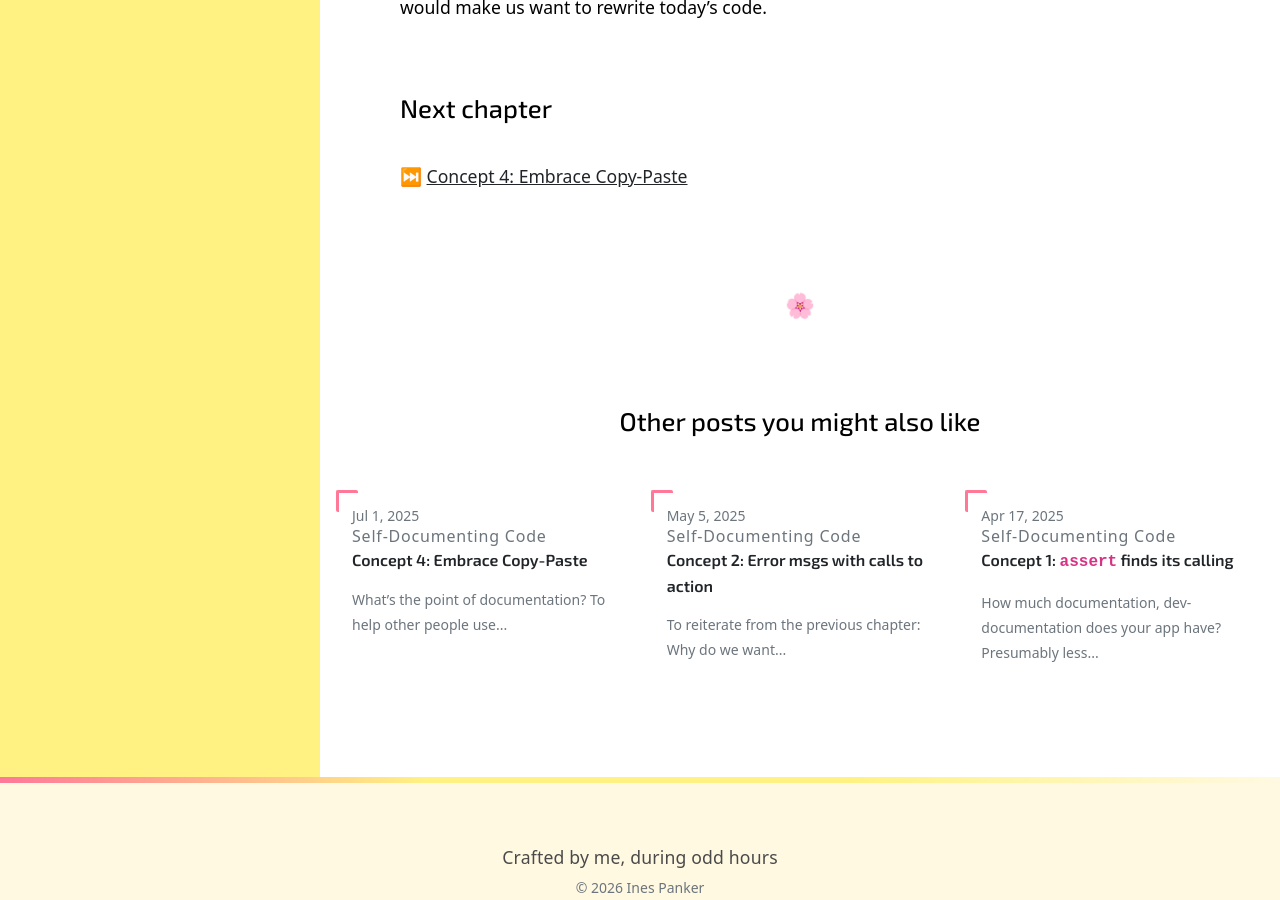
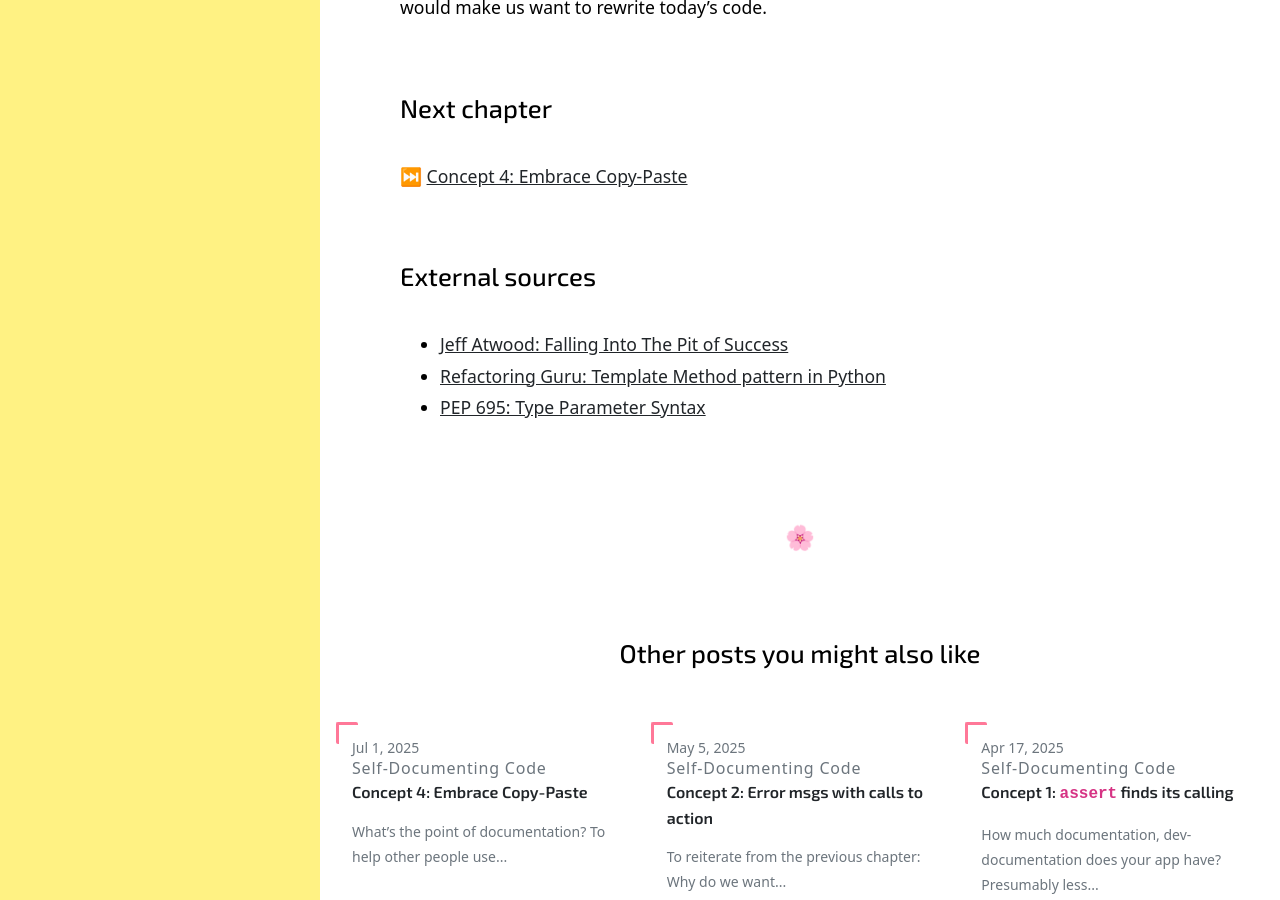
Before and after one commit to inesp/inesp.github.io, a Jekyll site: the page built from _posts/2025-05-09-self-documented-code-part-III.md, in a window 1280 px wide and 900 px high, scrolled down 10333 px. Built offline with Jekyll 4.4.1, drawn with Linux system fonts in a browser that asks for light colours; nearby versions of some CDN libraries; some web fonts are replaced; a style sheet for code colours, icons or effects is not loaded.

Commit message:
Add biblio links

```diff
--- a/_posts/2025-05-09-self-documented-code-part-III.md
+++ b/_posts/2025-05-09-self-documented-code-part-III.md
@@ -4,6 +4,13 @@ title: "Concept 3: Abstract functions and code patterns"
 tags: ["Self-Documenting Code"]
 prev_post: 2025-05-05-self-documented-code-part-II
 next_post: 2025-07-01-self-documented-code-part-IV
+biblio:
+  - title: "Jeff Atwood: Falling Into The Pit of Success"
+    link: https://blog.codinghorror.com/falling-into-the-pit-of-success/
+  - title: "Refactoring Guru: Template Method pattern in Python"
+    link: https://refactoring.guru/design-patterns/template-method/python/example
+  - title: "PEP 695: Type Parameter Syntax"
+    link: https://peps.python.org/pep-0695/
 ---
 
 To reiterate, what do we want: to not read the docs, but still know everything the docs say.
```
Also changed, not shown: _posts/2025-04-17-how-to-make-code-self-document-itself.md (+2 -0 lines), _posts/2025-05-05-self-documented-code-part-II.md (+5 -0 lines).
